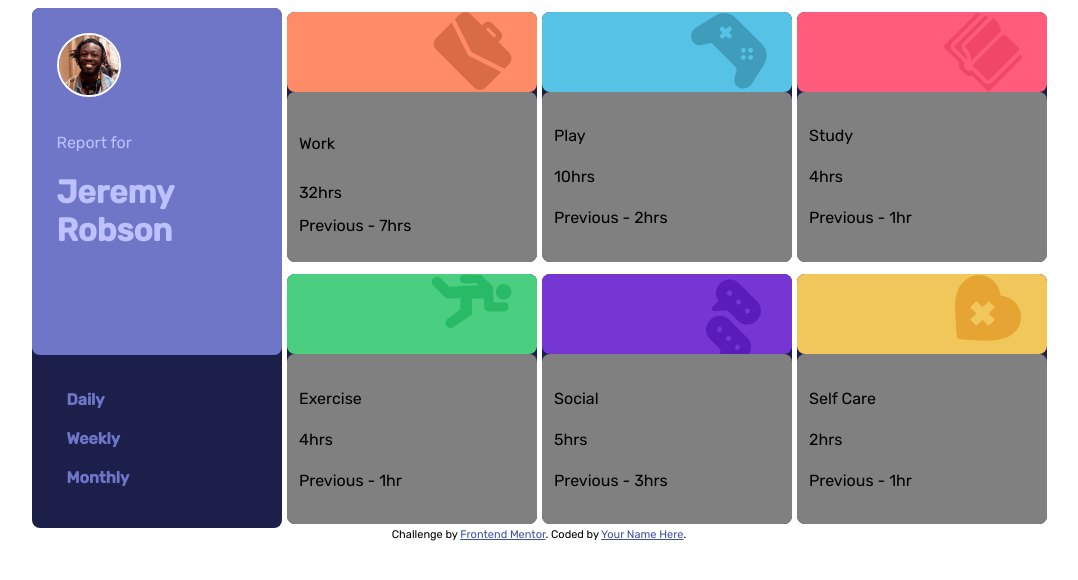
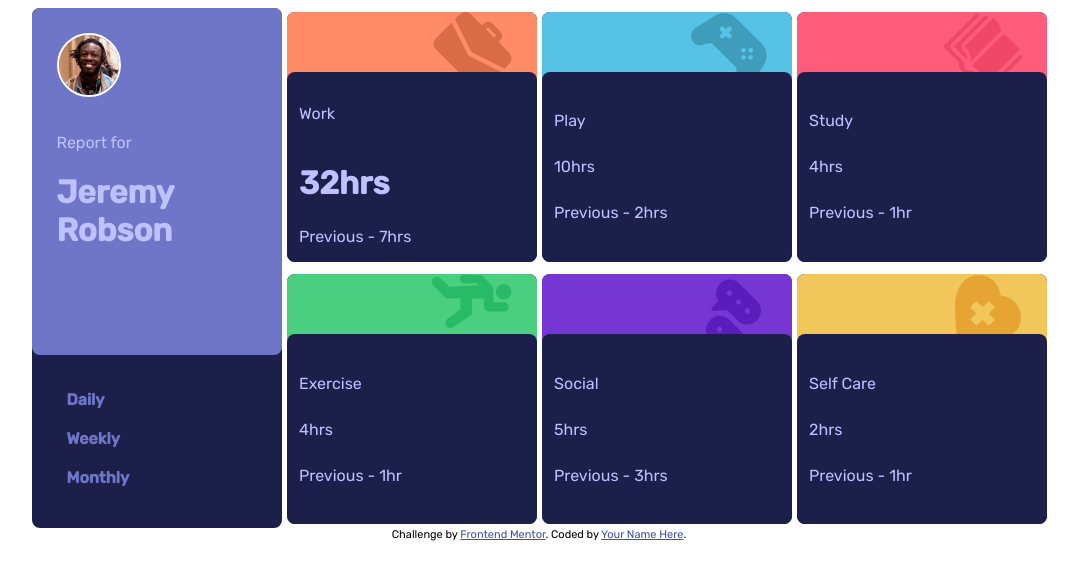
Before and after one commit to jyunakaike/TimeTrackingDashboardHub, a plain HTML site: page index.html in a window 1280 px wide. Shown: the whole page, without its empty margins (101-1179 px from the left). Drawn offline with Linux system fonts and the light colour scheme.

Commit message:
position of cards

```diff
--- a/index.html
+++ b/index.html
@@ -49,8 +49,9 @@
         <img style="float:right; padding-right: 5%;" src="./images/icon-work.svg" />
       </div>
       <div class="detail-work">
-        <div>
+        <div class="title">
           <p>Work</p>
+          <!-- <img src="/images/icon-ellipsis.svg" alt="ellipsis"> -->
         </div>
 
         <!-- <div>
@@ -58,7 +59,7 @@
         </div> -->
         <div>
           <!-- daily -->
-          32hrs
+          <h1>32hrs</h1>
         </div>
 
         <div>
--- a/style.css
+++ b/style.css
@@ -81,6 +81,9 @@ body{
     padding: 10px;
 }
 
+.title{
+}
+
 .card2{
     grid-column: 2;
     grid-row: 1;
@@ -123,7 +126,7 @@ body{
     background-color: gray; */
     /* grid-column: 1/5; */
     border-radius: 8px;
-    background-color: gray;
+    background-color: hsl(235, 46%, 20%);
     grid-row: 2/6;
     display: flex;
     justify-content: space-evenly;
@@ -132,6 +135,9 @@ body{
 
     max-height: 170px;
     padding: 5%;
+    margin-top: -20px;
+
+    color:hsl(236, 100%, 87%);
 }
 
 .card3{
```
